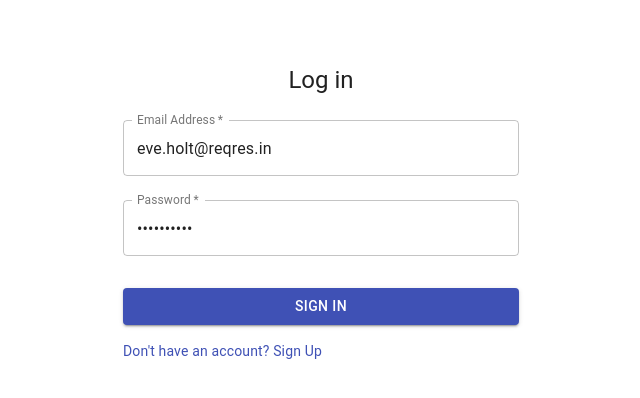
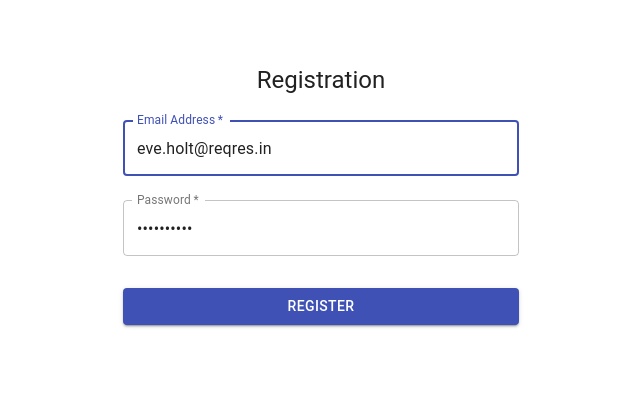
Before and after one commit to fnugrahendi/react-dashboard, a React (Create React App) app: page / in a window 1280 px wide. Both pictures are taken after a click on the link "Don't have an account? Sign Up". Shown: the top 398 px of the page, without its empty margins (319-959 px from the left). Built offline with nearby package versions, Linux system fonts and the light colour scheme.

Commit message:
add register API request

```diff
--- a/src/AppContext.js
+++ b/src/AppContext.js
@@ -8,14 +8,20 @@ const baseUrl = "https://reqres.in/api"
 
 export const ViewModeEnum = {
     MAIN : "MAIN",
-    LIST: "LIST"
+    LIST: "LIST",
+    REGISTER: "REGISTER",
 }
 
 const AppContextProvider = (props) => {
     const [isLoggedIn, setLogin] = useState(false)
     const [isLoggingIn, setIsLoggingIn] = useState(false)
+    const [loginErrorMessage, setLoginErrorMessage] = useState("")
+
+    const [isRegistering, setIsRegistering] = useState(false)
+    const [registerMessage, setRegisterMessage] = useState("")
+
     const [viewMode, setViewMode] = useState(ViewModeEnum.MAIN)
-    const [loginErrorMessage, setLoginErrorMessage] = useState("")
+
     const [resources, setResources] = useState([])
 
     const changeViewMode = (viewMode) => {
@@ -27,9 +33,13 @@ const AppContextProvider = (props) => {
     }
 
     const getResources = async () => {
-        const resp = await axios.get(`${baseUrl}/resources`)
-        const data = resp.data.data ? resp.data.data : []
-        setResources(data)
+        try {
+            const resp = await axios.get(`${baseUrl}/resources`)
+            const data = resp.data.data ? resp.data.data : []
+            setResources(data)
+        } catch {
+            console.log("error fetching resources")
+        }
     }
 
     const login = async (email, password) => {
@@ -51,18 +61,37 @@ const AppContextProvider = (props) => {
         setLogin(false)
     }
 
+    const register = async (email, password) => {
+        setIsRegistering(true)
+        setRegisterMessage({})
+        try {
+            const registerResp = await axios.post(`${baseUrl}/register`, {
+                email: email,
+                password: password
+            })
+            console.log(registerResp)
+            setRegisterMessage({message: "Register success", success: true})
+        } catch {
+            setRegisterMessage({message: "Register failed. Missing field", success: false})
+        }
+        setIsRegistering(false)
+    }
+
     return (
         <AppContext.Provider
             value={{
                 isLoggedIn,
                 isLoggingIn,
                 loginErrorMessage,
+                isRegistering,
+                registerMessage,
                 viewMode,
                 resources,
                 getResources,
                 changeViewMode,
                 login,
                 logout,
+                register,
             }}>
             {props.children}
         </AppContext.Provider>
--- a/src/components/Layout.js
+++ b/src/components/Layout.js
@@ -1,15 +1,36 @@
 import React from 'react';
-import { Consumer } from '../AppContext'
-import { Login } from '../pages'
+import { Consumer, ViewModeEnum } from '../AppContext'
+import { Login, Registration } from '../pages'
 import Dashboard from '../pages/Dashboard'
 
 export default function Layout() {
     return (
         <Consumer>
-            {({ isLoggedIn, loginErrorMessage, isLoggingIn, login, logout, viewMode, changeViewMode }) => {
+            {({ isLoggedIn,
+                loginErrorMessage,
+                isLoggingIn,
+                login, logout,
+                viewMode,
+                changeViewMode,
+                register,
+                isRegistering,
+                registerMessage, }) => {
                 return isLoggedIn ?
-                    <Dashboard logout={logout} viewMode={viewMode} changeViewMode={changeViewMode} /> :
-                    <Login login={login} isLoggingIn={isLoggingIn} loginErrorMessage={loginErrorMessage}/>
+                    <Dashboard
+                        logout={logout}
+                        viewMode={viewMode}
+                        changeViewMode={changeViewMode} /> :
+                    viewMode == ViewModeEnum.REGISTER ?
+                        <Registration
+                            register={register}
+                            isRegistering={isRegistering}
+                            registerMessage={registerMessage}
+                            changeViewMode={changeViewMode}/> :
+                        <Login
+                            login={login}
+                            isLoggingIn={isLoggingIn}
+                            loginErrorMessage={loginErrorMessage}
+                            changeViewMode={changeViewMode}/>
             }}
         </Consumer>
     );
--- a/src/pages/Login.js
+++ b/src/pages/Login.js
@@ -8,6 +8,7 @@ import Grid from '@material-ui/core/Grid'
 import Typography from '@material-ui/core/Typography'
 import CircularProgress from '@material-ui/core/CircularProgress'
 import { makeStyles } from '@material-ui/core/styles'
+import { ViewModeEnum } from '../AppContext';
 
 const useStyles = makeStyles(theme => ({
     '@global': {
@@ -41,7 +42,7 @@ const useStyles = makeStyles(theme => ({
 }));
 
 
-const Login = ({ login, isLoggingIn, loginErrorMessage }) => {
+const Login = ({ login, isLoggingIn, loginErrorMessage, changeViewMode }) => {
     const emailRef = useRef()
     const passwordRef = useRef()
     const classes = useStyles();
@@ -96,7 +97,7 @@ const Login = ({ login, isLoggingIn, loginErrorMessage }) => {
                     </Button>
                     <Grid container>
                         <Grid item>
-                            <Link href="#" variant="body2" align="center">
+                            <Link href="#" onClick={() => changeViewMode(ViewModeEnum.REGISTER)} variant="body2" align="center">
                                 {"Don't have an account? Sign Up"}
                             </Link>
                         </Grid>
--- a/src/pages/Registration.js
+++ b/src/pages/Registration.js
@@ -1,11 +1,115 @@
-import React from 'react'
+import React, { useRef } from 'react'
+import Container from '@material-ui/core/Container'
+import Button from '@material-ui/core/Button'
+import CssBaseline from '@material-ui/core/CssBaseline'
+import TextField from '@material-ui/core/TextField'
+import Typography from '@material-ui/core/Typography'
+import CircularProgress from '@material-ui/core/CircularProgress'
+import { makeStyles } from '@material-ui/core/styles'
+import { ViewModeEnum } from '../AppContext';
 
-const Registration = () => {
+const useStyles = makeStyles(theme => ({
+    '@global': {
+        body: {
+            backgroundColor: theme.palette.common.white,
+        },
+    },
+    progress: {
+        margin: theme.spacing(2),
+    },
+    paper: {
+        marginTop: theme.spacing(8),
+        display: 'flex',
+        flexDirection: 'column',
+        alignItems: 'center',
+    },
+    avatar: {
+        margin: theme.spacing(1),
+        backgroundColor: theme.palette.secondary.main,
+    },
+    form: {
+        width: '100%', // Fix IE 11 issue.
+        marginTop: theme.spacing(1),
+    },
+    submit: {
+        margin: theme.spacing(3, 0, 2),
+    },
+    textError: {
+        color: "red"
+    }
+}));
+
+
+const Registration = ({ register, isRegistering, registerMessage, changeViewMode }) => {
+    const emailRef = useRef()
+    const passwordRef = useRef()
+    const classes = useStyles();
+
+    const onLogin = () => {
+        const emailValue = emailRef.current.value
+        const passwordValue = passwordRef.current.value
+        register(emailValue, passwordValue)
+    }
+
     return (
-        <div>
-            Resources Page
-        </div>
-    )
+        <Container component="main" maxWidth="xs">
+            <CssBaseline />
+            <div className={classes.paper}>
+                <Typography component="h1" variant="h5">
+                    Registration
+                </Typography>
+                <div className={classes.form} noValidate>
+                    <TextField
+                        inputRef={emailRef}
+                        disabled={isRegistering}
+                        defaultValue="eve.holt@reqres.in"
+                        variant="outlined"
+                        margin="normal"
+                        required
+                        fullWidth
+                        id="email"
+                        label="Email Address"
+                        name="email"
+                        autoComplete="email"
+                        autoFocus />
+                    <TextField
+                        inputRef={passwordRef}
+                        disabled={isRegistering}
+                        variant="outlined"
+                        margin="normal"
+                        required
+                        fullWidth
+                        name="password"
+                        label="Password"
+                        type="password"
+                        id="password"
+                        defaultValue="cityslicka"
+                        autoComplete="current-password" />
+                    <Button
+                        fullWidth
+                        onClick={onLogin}
+                        variant="contained"
+                        color="primary"
+                        className={classes.submit}
+                    >Register
+                    </Button>
+                    {
+                        isRegistering &&  <CircularProgress className={classes.progress} />
+                    }
+                    {
+                        (!registerMessage.success && registerMessage.message) &&
+                        <Typography variant="subtitle1" className={classes.textError} gutterBottom>
+                            {registerMessage.message}
+                        </Typography>
+                    }
+                    {
+                        (registerMessage.success && registerMessage.message) &&
+                        <Button color="default" onClick={() => changeViewMode(ViewModeEnum.MAIN)}>Back to Login</Button>
+                    }
+                </div>
+            </div>
+        </Container>
+    );
 }
 
 export default Registration
```
Also changed, not shown: src/components/ResourceForm.js (added).
